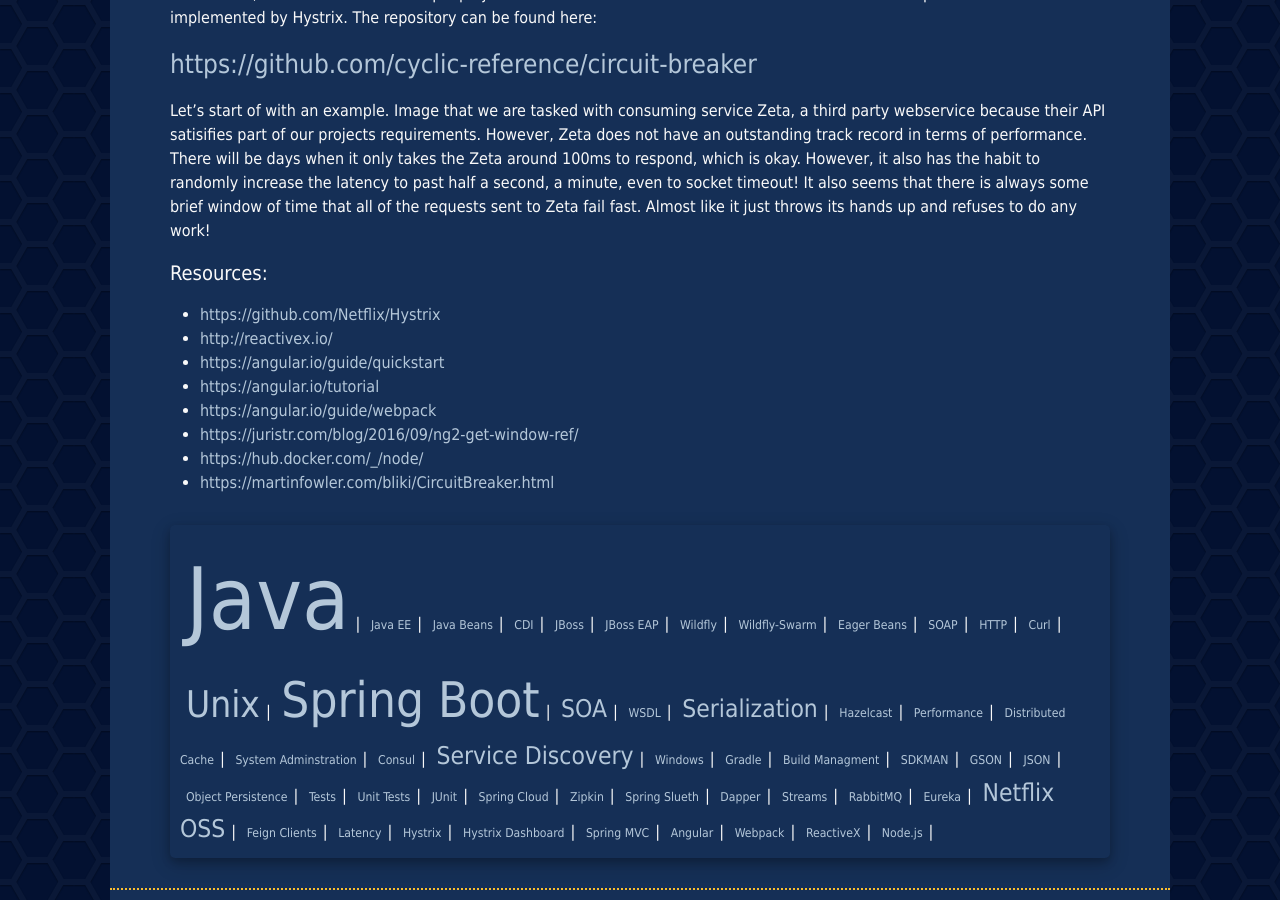
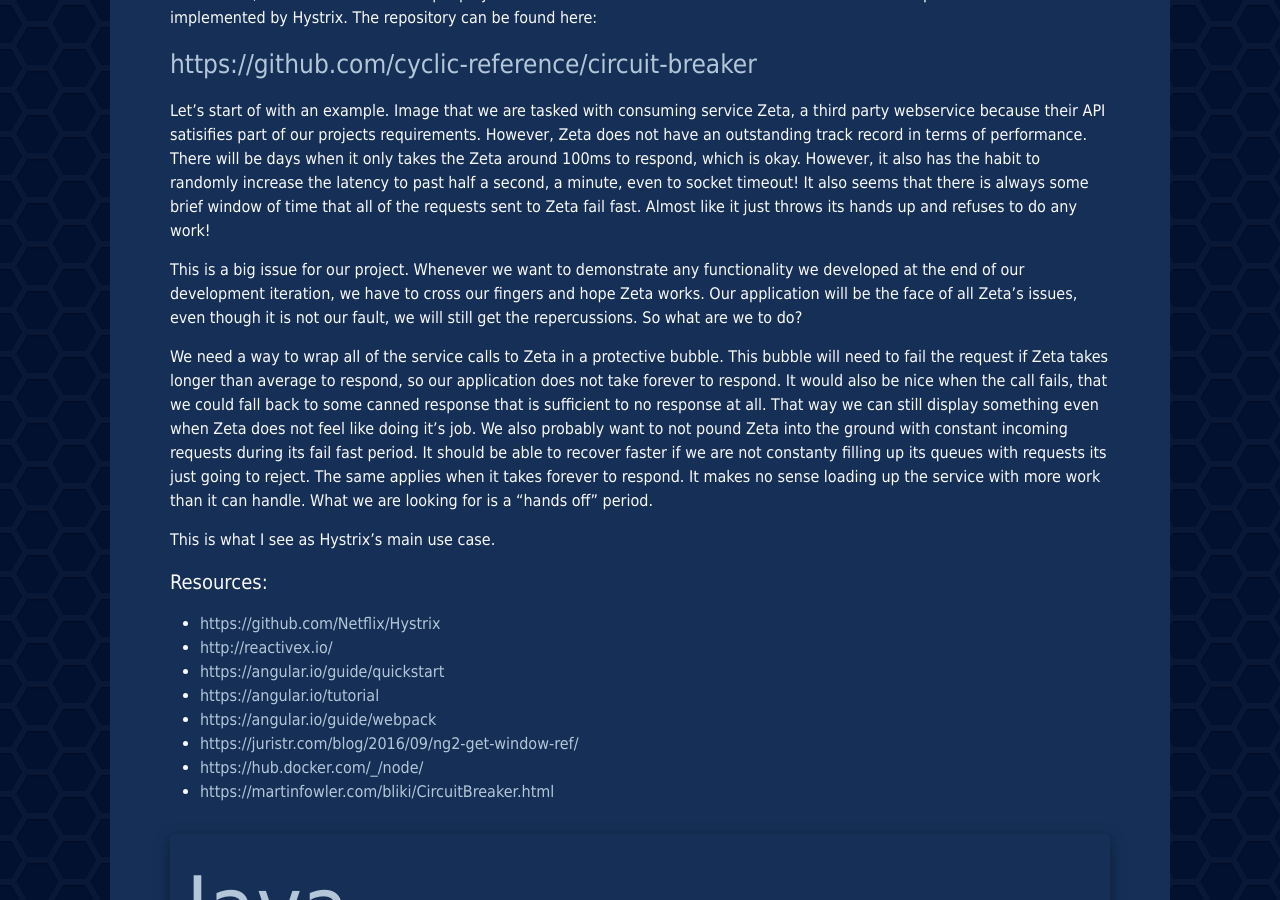
Before and after one commit to Unthrottled/blog, a Jekyll site: the page built from _posts/2017-06-18-Circuit-Breakers.md, in a window 1280 px wide and 900 px high, scrolled down 592 px. Built offline with Jekyll 4.4.1, drawn with Linux system fonts in a browser that asks for light colours.

Commit message:
Moar Werds!

```diff
--- a/_posts/2017-06-18-Circuit-Breakers.md
+++ b/_posts/2017-06-18-Circuit-Breakers.md
@@ -21,6 +21,23 @@
 It also seems that there is always some brief window of time that all of the requests sent to Zeta fail fast.
 Almost like it just throws its hands up and refuses to do any work!
 
+This is a big issue for our project.
+Whenever we want to demonstrate any functionality we developed at the end of our development iteration, we have to cross our fingers and hope Zeta works.
+Our application will be the face of all Zeta's issues, even though it is not our fault, we will still get the repercussions.
+So what are we to do?
+
+We need a way to wrap all of the service calls to Zeta in a protective bubble.
+This bubble will need to fail the request if Zeta takes longer than average to respond, so our application does not take forever to respond.
+It would also be nice when the call fails, that we could fall back to some canned response that is sufficient to no response at all.
+That way we can still display something even when Zeta does not feel like doing it's job.
+We also probably want to not pound Zeta into the ground with constant incoming requests during its fail fast period.
+It should be able to recover faster if we are not constanty filling up its queues with requests its just going to reject.
+The same applies when it takes forever to respond.
+It makes no sense loading up the service with more work than it can handle.
+What we are looking for is a "hands off" period.
+
+This is what I see as Hystrix's main use case.
+
 #### Resources:
 
 - [https://github.com/Netflix/Hystrix](https://github.com/Netflix/Hystrix)
```
